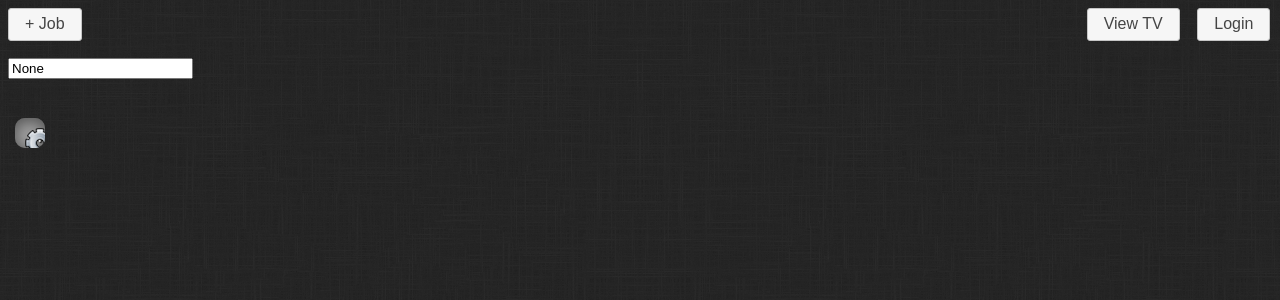
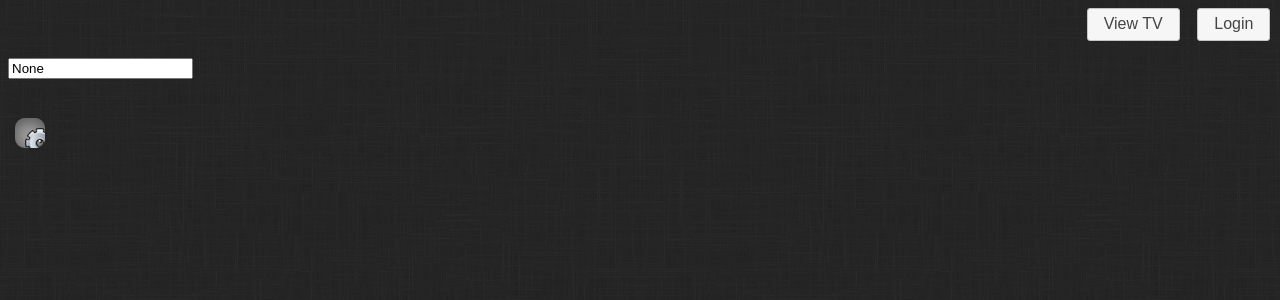
Before and after one commit to voltagesecurity/bvd, a Django app: template src/bvd/pull/templates/index.html in a window 1280 px wide. Shown: the top 300 px of the page. Run offline with Django 3.2, Linux system fonts and the light colour scheme; the template is opened without the code that fills it: most values are stand-ins (such as "Sample title", 1, 10 or a date in 2020); some libraries are stand-ins or nearby versions; grey boxes are pictures that could not be loaded.

Commit message:
removing attr disabled

```diff
--- a/src/bvd/pull/static/js/login.js
+++ b/src/bvd/pull/static/js/login.js
@@ -66,10 +66,9 @@ BVD.login.login_success = function(data,$modal) {
 		$("#logout").css('display','inline');
 
 		if (data[0].readonly) {
-			$("#add_job").prop('disabled',true);
+			$("#add_job").css('display','block');
 		} else {
-			$("#add_job").prop("disabled",false);
-			$("#add_job").prop('aria-disabled',false);
+			$("#add_job").css('display','none');
 		}
 		BVD.utils.redraw_widgets(data);
 	}
--- a/src/bvd/pull/templates/index.html
+++ b/src/bvd/pull/templates/index.html
@@ -50,11 +50,10 @@ div.button {
 		<script>
 			{%if readonly%}
 				readonly = true;
-				$("#add_job").prop('disabled',true);
+				$("#add_job").css('display','block');
 			{%else%}
 				readonly = false;
-				$("#add_job").prop('disabled',false);
-				$("#add_job").prop('aria-disabled',false);
+				$("#add_job").css('display','none');
 			{%endif%}
 		</script>
 	{%for job in jobs%}
```
